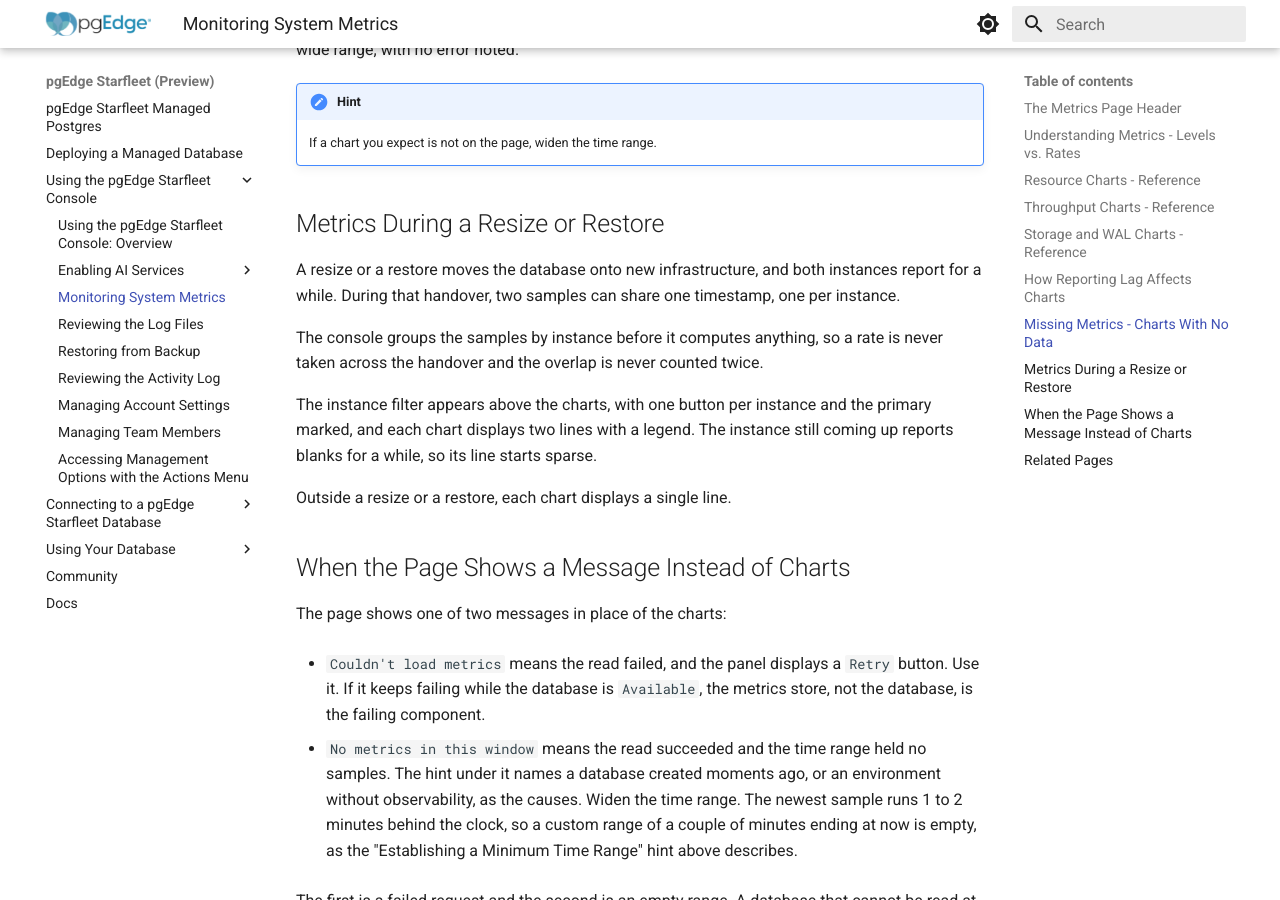
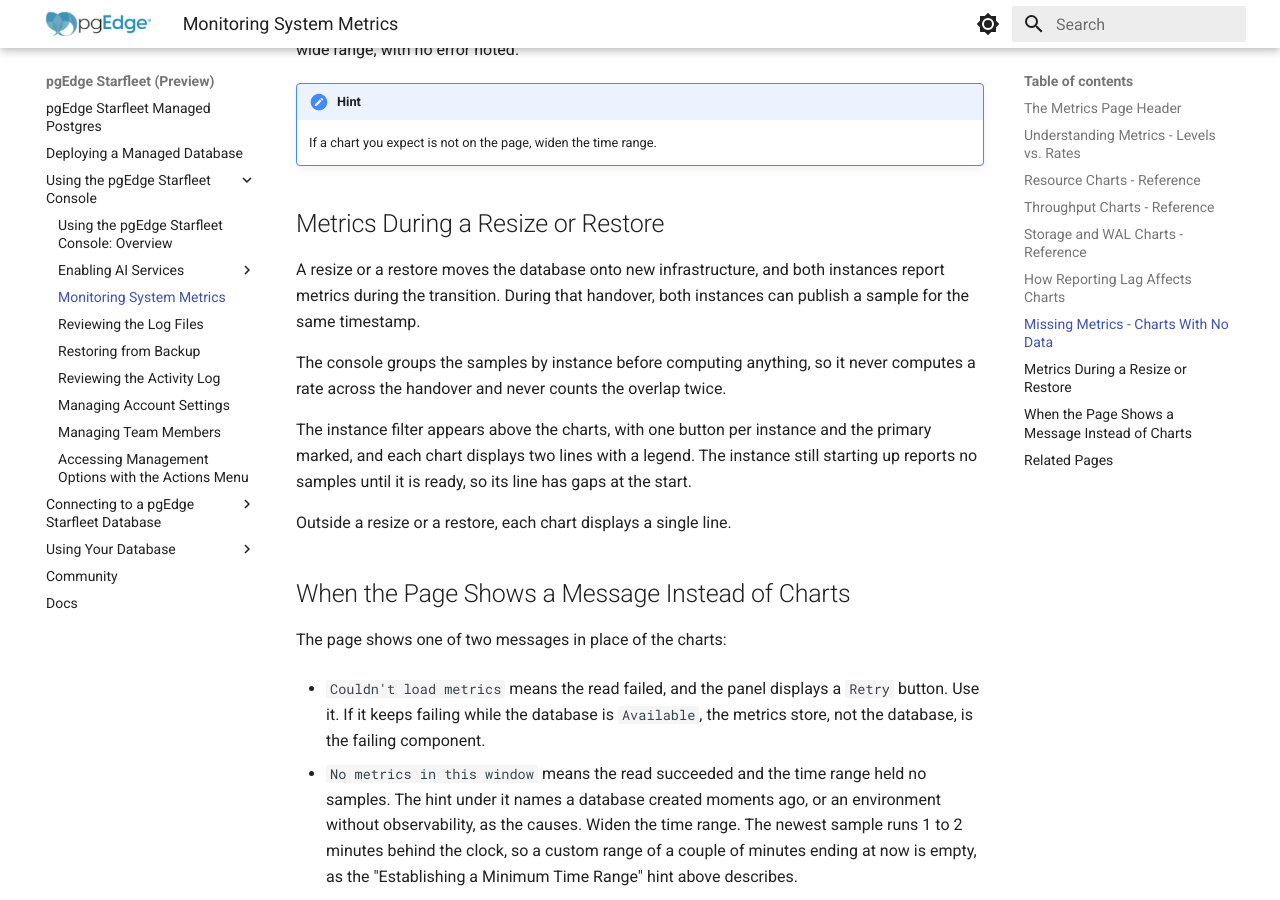
Before and after one commit to pgEdge/pgedge-starfleet-docs, an MkDocs documentation site: the page built from docs/using_console/metrics.md, in a window 1280 px wide and 900 px high, scrolled down 5607 px. Built offline with MkDocs 1.6.1 and Material for MkDocs 9.7.7, drawn with Linux system fonts in a browser that asks for light colours.

Commit message:
Redraft "Metrics During a Resize or Restore" in formal voice
Drop "for a while" (used twice), "coming up", "starts sparse", and
the awkward "one per instance" trailing modifier. Fix "a rate is
never taken" to an active-voice construction matching the
sentence's actual subject, the console.

```diff
--- a/docs/using_console/metrics.md
+++ b/docs/using_console/metrics.md
@@ -156,15 +156,16 @@ noted.
 ## Metrics During a Resize or Restore
 
 A resize or a restore moves the database onto new infrastructure, and both
-instances report for a while. During that handover, two samples can share one
-timestamp, one per instance.
+instances report metrics during the transition. During that handover, both
+instances can publish a sample for the same timestamp.
 
-The console groups the samples by instance before it computes anything, so a
-rate is never taken across the handover and the overlap is never counted twice.
+The console groups the samples by instance before computing anything, so it
+never computes a rate across the handover and never counts the overlap twice.
 
 The instance filter appears above the charts, with one button per instance and
 the primary marked, and each chart displays two lines with a legend. The
-instance still coming up reports blanks for a while, so its line starts sparse.
+instance still starting up reports no samples until it is ready, so its line
+has gaps at the start.
 
 Outside a resize or a restore, each chart displays a single line.
 
```
